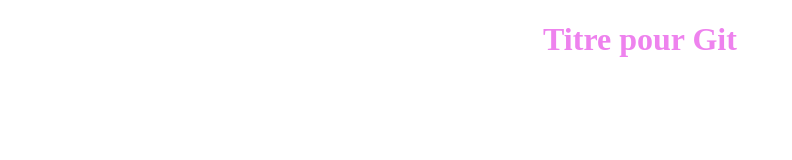
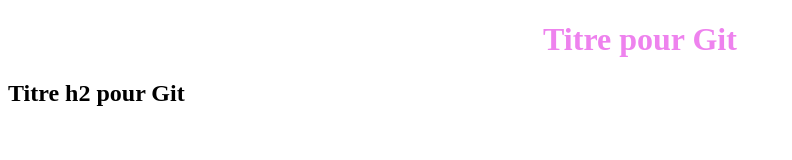
Before and after one commit to getssam/opencalssroom, a plain HTML site: page index.html in a window 1280 px wide. Shown: the whole page, without its empty margins (0-792 px from the left). Drawn offline with Linux system fonts and the light colour scheme.

Commit message:
Réalisation de  côté front end

```diff
--- a/index.html
+++ b/index.html
@@ -9,5 +9,6 @@
 </head>
 <body>
     <h1>Titre pour Git</h1>
+    <h2>Titre h2 pour Git</h2>
 </body>
 </html>
```
